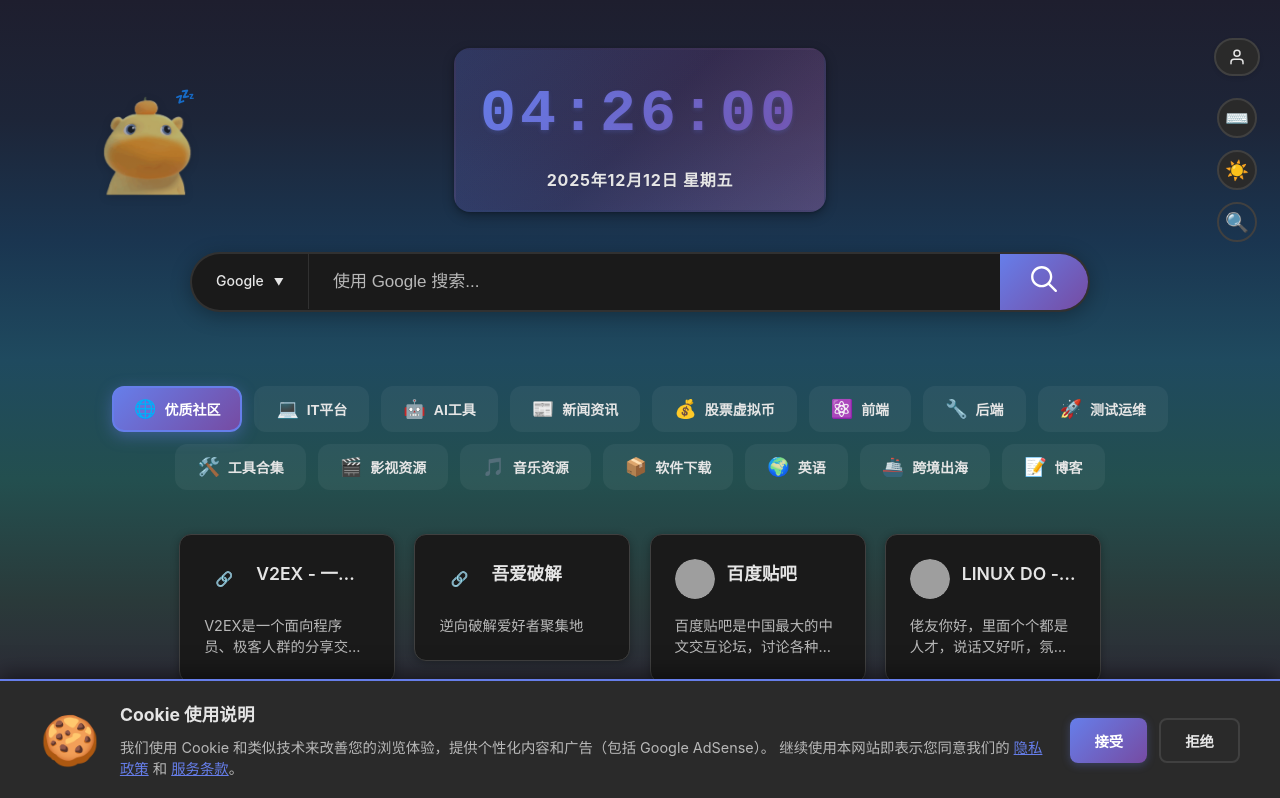
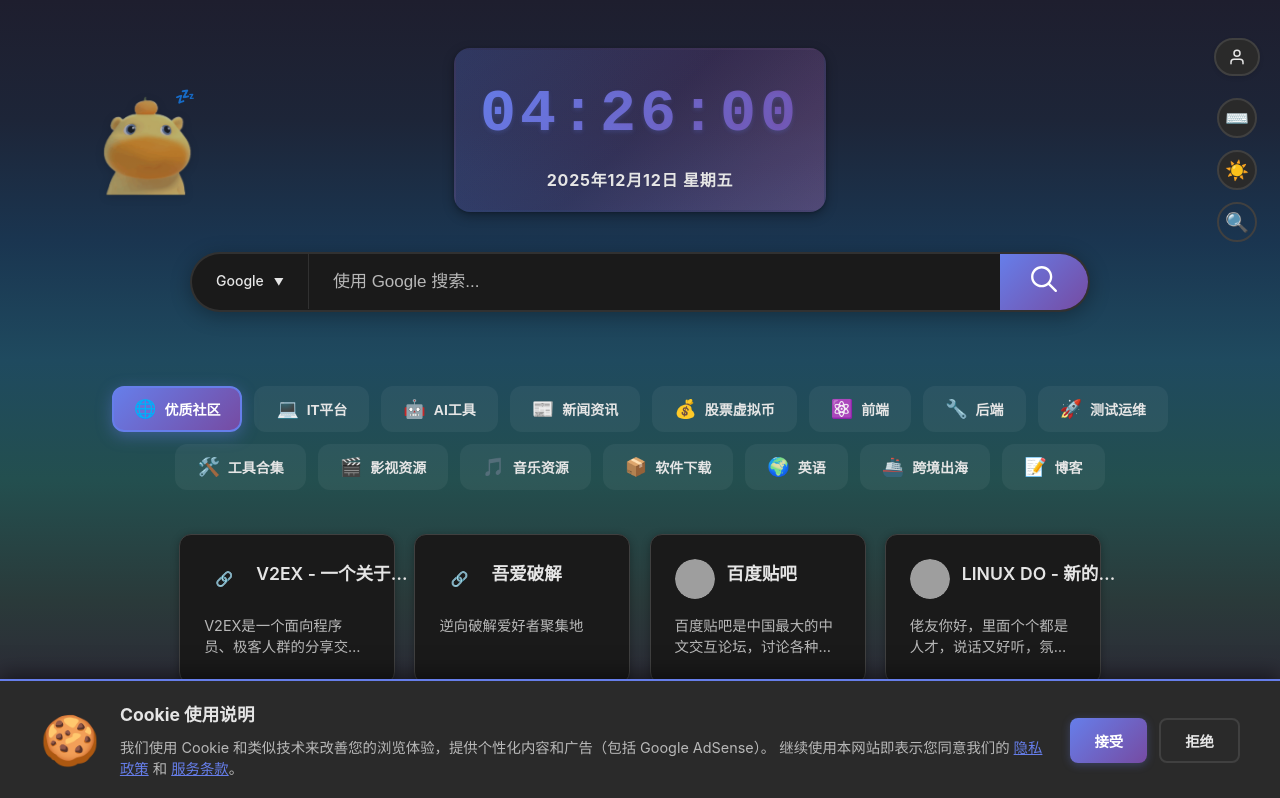
Before and after one commit to JeeBoom/jolyee, a Vue app: page / in a window 1280 px wide. Shown: the top 798 px of the page. Built offline with nearby package versions, Linux system fonts and the light colour scheme; grey boxes are pictures that could not be loaded.

Commit message:
卡片高度不一致

```diff
--- a/src/styles/main.css
+++ b/src/styles/main.css
@@ -272,7 +272,8 @@ html[data-theme="dark"] body {
   border: 1px solid var(--border-color);
   display: flex;
   flex-direction: column;
-  height: 100%;
+  min-height: 150px;
+  height: auto;
 }
 
 .card:hover {
@@ -411,22 +412,20 @@ html[data-theme="dark"] body {
   color: var(--text-primary);
   line-height: 1.4;
   margin-bottom: 0.5rem;
-  /* 1. 强制文本在一行内显示 */
+  /* 单行省略 */
   white-space: nowrap;
-  /* 2. 溢出内容隐藏 */
   overflow: hidden;
-  /* 3. 溢出部分显示省略号 */
   text-overflow: ellipsis;
-  /* 可选：必须设置宽度（行内元素需转块级/行内块） */
-  width: 200px; /* 自定义宽度，如100%、30vw等 */
-  display: inline-block;
+  width: 100%;
+  flex-shrink: 0;
 }
 
 .card-desc {
   font-size: 0.9rem;
   color: var(--text-secondary);
   line-height: 1.5;
-  flex: 1;
+  min-height: 2.7rem; /* 固定2行的高度 (0.9rem * 1.5 * 2) */
+  max-height: 2.7rem;
   /* 多行省略 */
   display: -webkit-box;
   -webkit-line-clamp: 2;
@@ -434,6 +433,7 @@ html[data-theme="dark"] body {
   -webkit-box-orient: vertical;
   overflow: hidden;
   text-overflow: ellipsis;
+  flex-shrink: 0;
 }
 
 /* 11. 返回顶部和底部按钮 */
```
